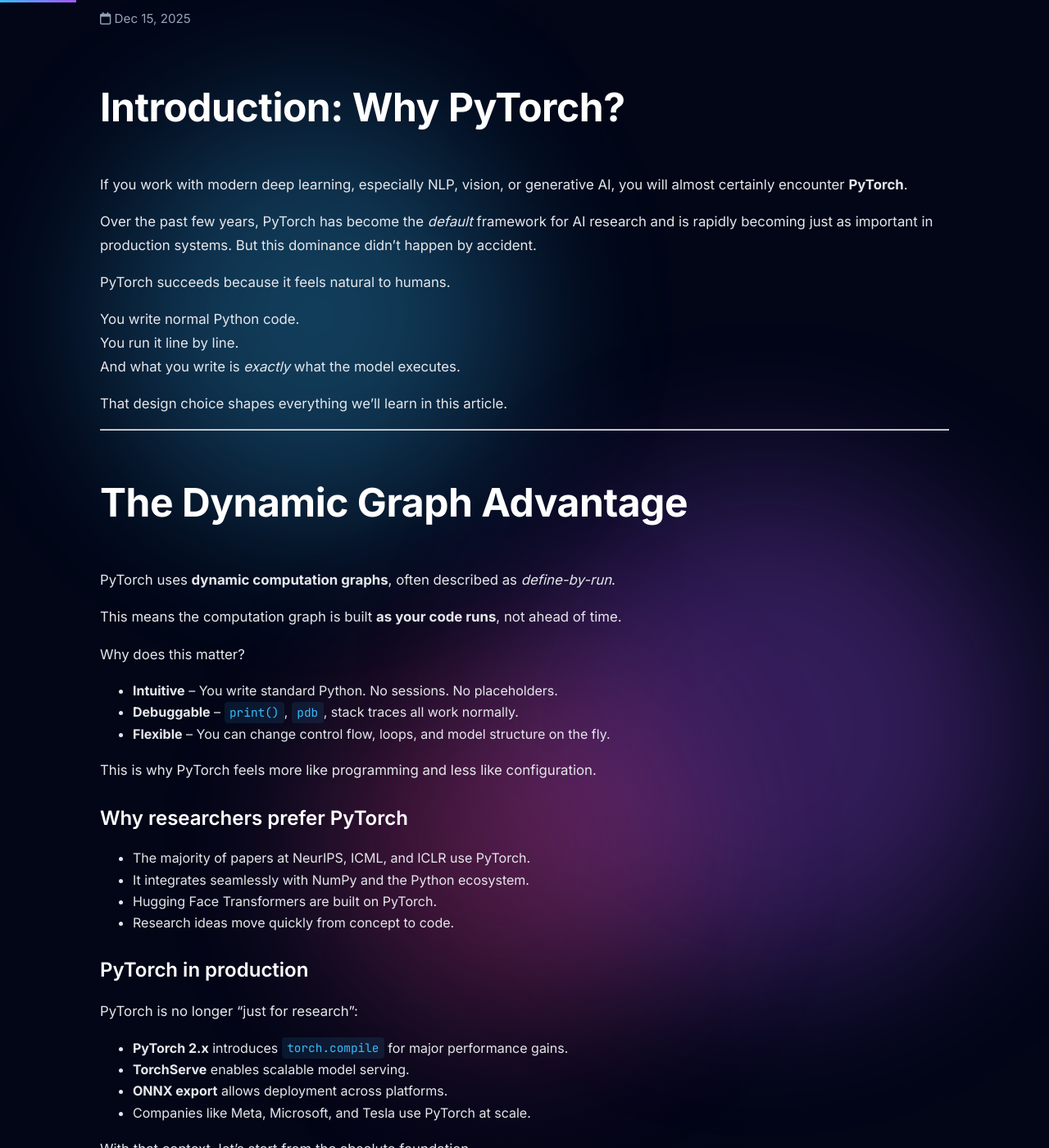
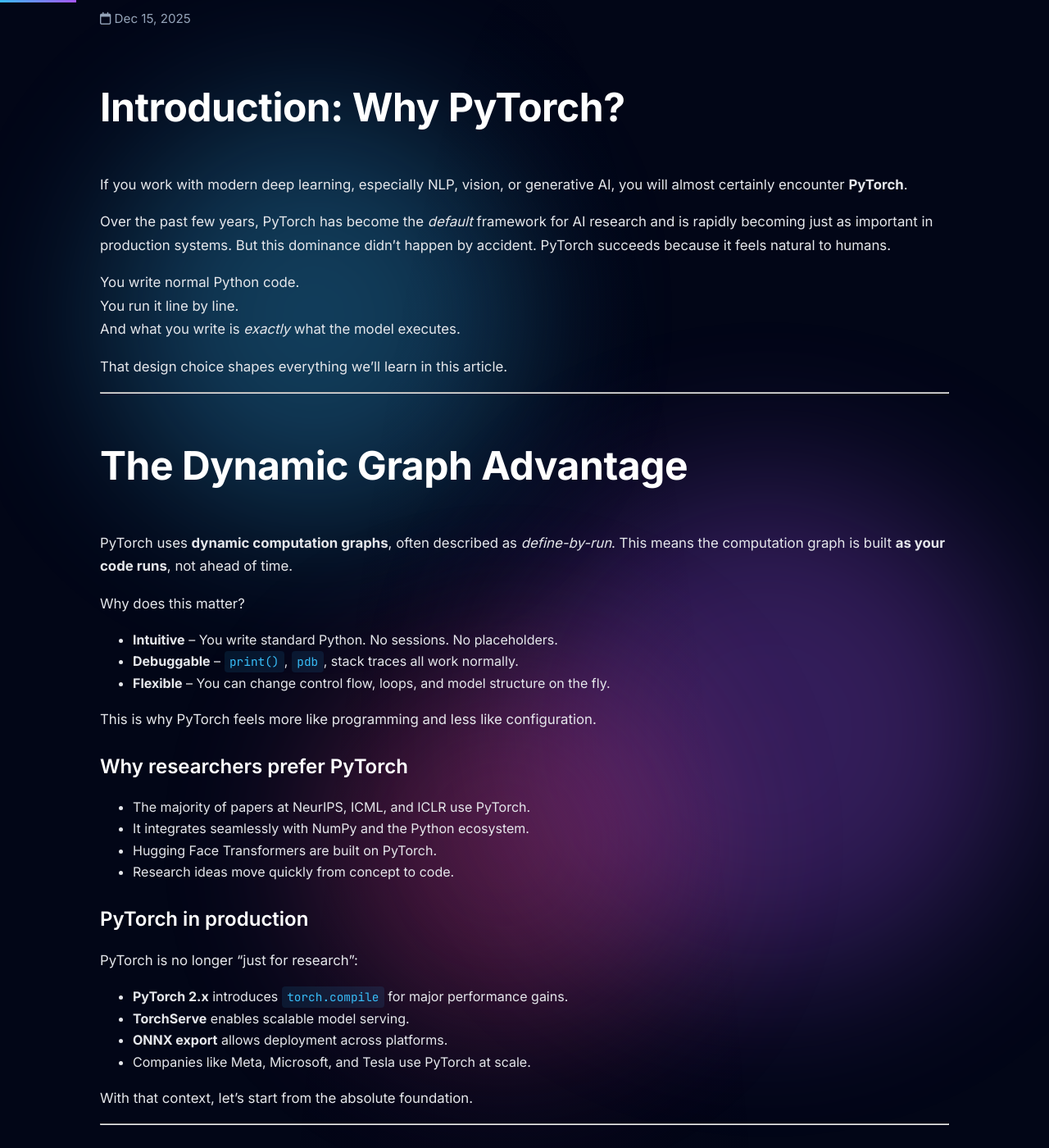
Before and after one commit to mayank1101/mayank1101.github.io, a Jekyll site: the page built from _posts/2025-12-15-pytorch-foundation-part1.md, in a window 1280 px wide and 1400 px high, scrolled down 661 px. Shown: the whole window at 82% size. Built offline with Jekyll 4.4.1, drawn with Linux system fonts in a browser that asks for light colours; some of the changed text lies outside the part shown.

Commit message:
fixed blog 1

`````diff
--- a/_posts/2025-12-15-pytorch-foundation-part1.md
+++ b/_posts/2025-12-15-pytorch-foundation-part1.md
@@ -12,9 +12,7 @@
 
 If you work with modern deep learning, especially NLP, vision, or generative AI, you will almost certainly encounter **PyTorch**.
 
-Over the past few years, PyTorch has become the *default* framework for AI research and is rapidly becoming just as important in production systems. But this dominance didn’t happen by accident.
-
-PyTorch succeeds because it feels natural to humans.
+Over the past few years, PyTorch has become the *default* framework for AI research and is rapidly becoming just as important in production systems. But this dominance didn’t happen by accident. PyTorch succeeds because it feels natural to humans.
 
 You write normal Python code.
 You run it line by line.
@@ -26,9 +24,7 @@
 
 ## The Dynamic Graph Advantage
 
-PyTorch uses **dynamic computation graphs**, often described as *define-by-run*.
-
-This means the computation graph is built **as your code runs**, not ahead of time.
+PyTorch uses **dynamic computation graphs**, often described as *define-by-run*. This means the computation graph is built **as your code runs**, not ahead of time.
 
 Why does this matter?
 
@@ -62,11 +58,7 @@
 
 ### What is a Tensor?
 
-At its core, a **tensor** is a multi-dimensional array.
-
-If you’ve used NumPy arrays, you already understand the idea.
-
-Think of tensors as containers for numbers, arranged in different dimensions:
+At its core, a **tensor** is a multi-dimensional array. If you’ve used NumPy arrays, you already understand the idea. Think of tensors as containers for numbers, arranged in different dimensions:
 
 - **Scalar (Rank 0)** – a single number
 - **Vector (Rank 1)** – a list of numbers
@@ -108,7 +100,7 @@
 
 # Linearly spaced values
 linear = torch.linspace(0, 10, steps=5)
-````
+```
 
 These simple creation patterns appear everywhere in real models.
 
@@ -135,7 +127,7 @@
 * `int64` → indices, token IDs
 * `bool` → masks
 
-Understanding dtype and device early will save you countless bugs later.
+Understanding `dtype` and device early will save you countless bugs later.
 
 ---
 
@@ -173,9 +165,7 @@
 C = A @ B
 ```
 
-Matrix multiplication is the **single most important operation** in deep learning.
-
-Batch operations matter even more:
+Matrix multiplication is the **single most important operation** in deep learning. `Batch` operations matter even more:
 
 ```python
 batch_A = torch.randn(10, 3, 4)
@@ -198,9 +188,7 @@
 a + b
 ```
 
-This is convenient—but it can silently hide bugs.
-
-Always verify shapes when debugging unexpected results.
+This is convenient—but it can silently hide bugs. Always verify shapes when debugging unexpected results.
 
 ---
 
@@ -256,9 +244,7 @@
 
 ## 2. Autograd: How PyTorch Learns
 
-Autograd is PyTorch’s automatic differentiation engine.
-
-It tracks operations and computes gradients for you.
+Autograd is PyTorch’s automatic differentiation engine. It tracks operations and computes gradients for you.
 
 ### The Computational Graph
 
@@ -285,9 +271,7 @@
 x.grad.zero_()
 ```
 
-Gradients **do not reset automatically**.
-
-Forgetting this is one of the most common beginner mistakes.
+Gradients **do not reset automatically**. Forgetting this is one of the most common beginner mistakes.
 
 ---
 
`````
Also changed, not shown: other parts of _posts/2025-12-15-pytorch-foundation-part1.md (+2 -2 lines).
